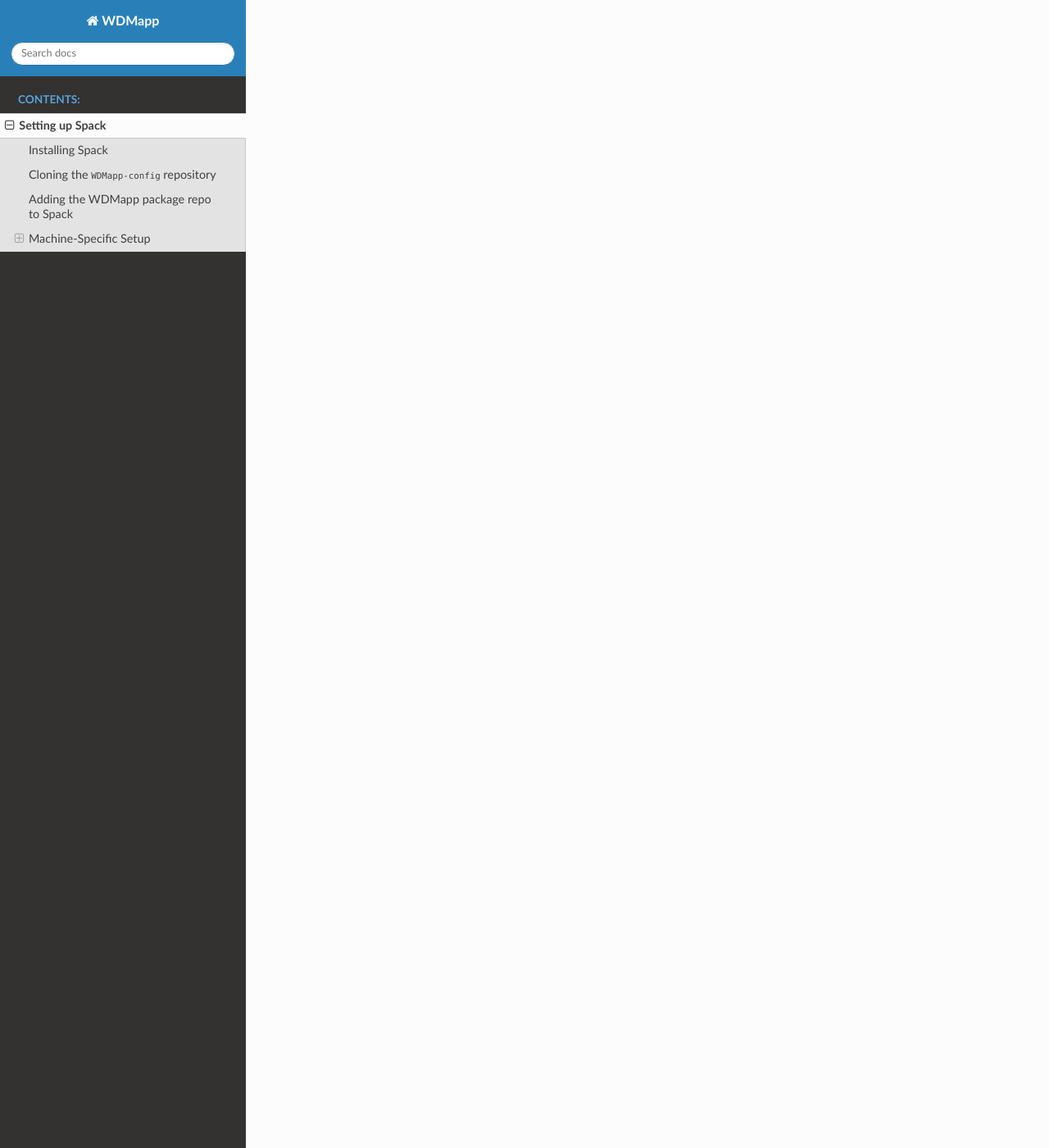
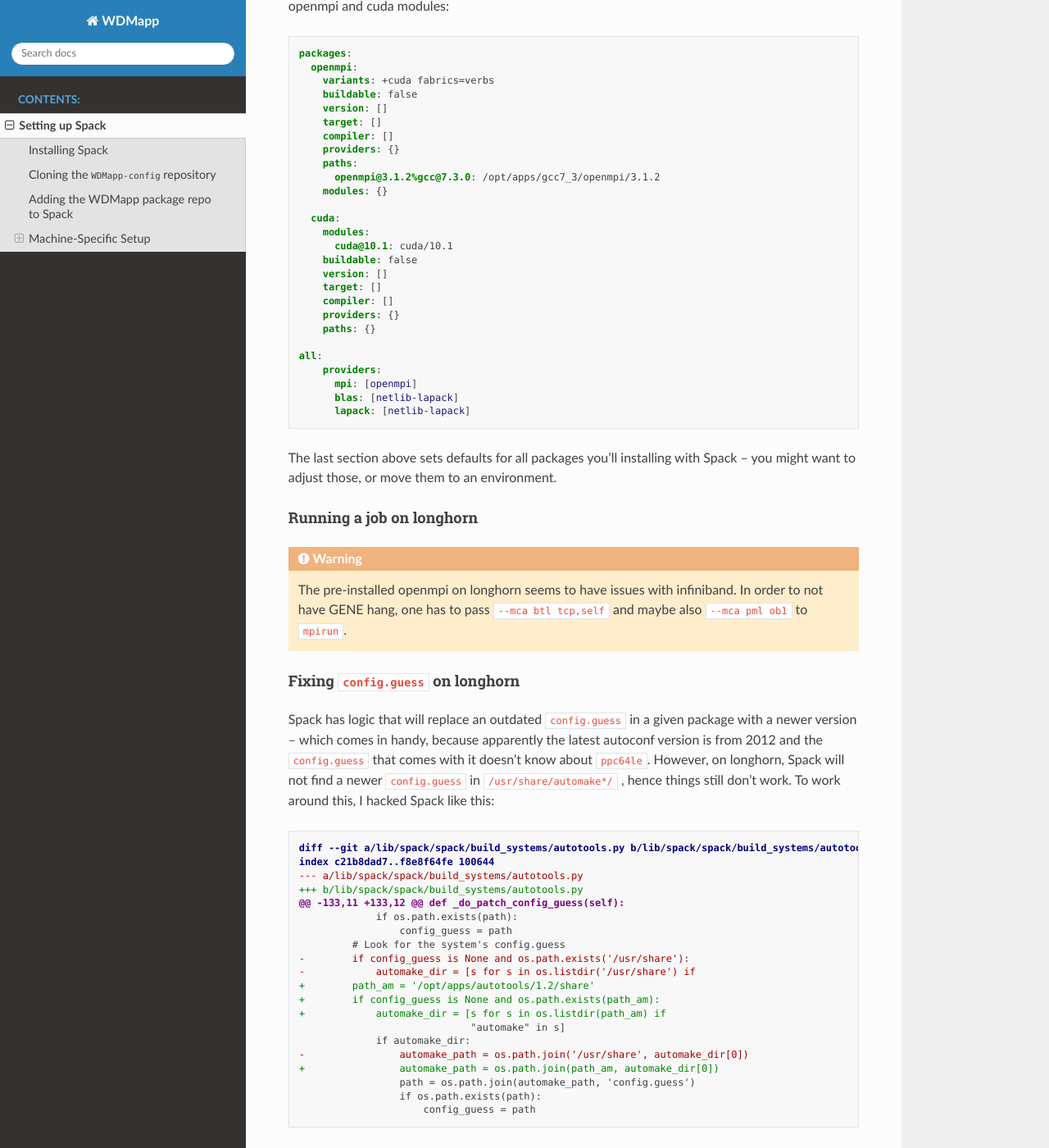
Before and after one commit to wdmapp/wdmapp-config, a Sphinx documentation site: the page built from docs/spack/setup.rst, in a window 1280 px wide and 1400 px high, scrolled down 3482 px. Shown: the whole window at 82% size. Built offline with Sphinx 7.4.7 and the Read the Docs theme 2.0.0, drawn with Linux system fonts in a browser that asks for light colours; pages that are not in the unit, such as notebooks, are missing from menus; some of the changed text lies outside the part shown.

Commit message:
docs: updates for longhorn

```diff
--- a/docs/spack/setup.rst
+++ b/docs/spack/setup.rst
@@ -114,6 +114,153 @@
    requried to `module load cuda/10.1.243` before building GENE, and
    probably other software that uses CUDA..
 
+TACC longhorn
+---------------------
+
+Longhorn is currentlt pretty bare bones in terms of software
+installed, but with some patience, Spack will install most things for
+you.
+
+The following describes how to use the installed openmpi 3.1.2 + gcc
+7.3.0.
+
+Using provided basic longhorn setup
+^^^^^^^^^^^^^^^^^^^^^^^^^^^^^^^^^^^^^^^
+
+Copy a basic setup for Spack on Longhorn from the `wdmapp-config
+<https://github.com/wdmapp/wdmapp-config/>`_ repository.
+
+.. code-block:: sh
+
+  $ mkdir -p ~/.spack/linux
+  $ cp path/to/wdmapp-config/spack/configs/longhorn/* ~/.spack/linux/
+
+.. warning::
+   This will overwrite an existing Spack configuration, so be careful
+   if you've previously set Spack up. If you have existing config, consider
+   using path/to/spack/etc/spack/package.yaml for packages instead, and add
+   gcc 7.3.0 to your exising compilers.yaml if not already present.
+
+
+Creating your own setup
+^^^^^^^^^^^^^^^^^^^^^^^^^^^^^^
+
+ Alternatively, you can create your own config:
+
+ .. code-block:: sh
+
+  module load gcc/7.3.0
+  spack compiler find
+
+This should find a number of compilers, including gcc 7.3.0. You may
+want to repeat this step for gcc 9.1.0 -- however, there is currently
+no preinstalled MPI for this compiler.
+
+he compilers on longhorn require LD_LIBRARY_PATH hackery to function, and spack sanitizes LD_LIBRARY_PATH. The workaround is described here. In this case, edit ``~/.spack/linux/compilers.yaml``:
+
+spack config edit compilers
+and modify the modules section for gcc 7 like this:
+
+
+.. code-block:: yaml
+
+   - compiler:
+      spec: gcc@7.3.0
+      paths:
+        cc: /opt/apps/gcc/7.3.0/bin/gcc
+        cxx: /opt/apps/gcc/7.3.0/bin/g++
+        f77: /opt/apps/gcc/7.3.0/bin/gfortran
+        fc: /opt/apps/gcc/7.3.0/bin/gfortran
+      flags: {}
+      operating_system: rhel7
+      target: ppc64le
+      modules: [gcc/7.3.0] # <-- ADD THIS
+      environment: {}
+      extra_rpaths: []
+
+    similar is required for gcc/9.1.0, and possibly for xl.
+
+Add a minimal ``packages.yaml`` in ``~/.spack/linux/packages.yaml`` that
+registers the preinstalled openmpi and cuda modules:
+
+.. code-block:: yaml
+
+   packages:
+     openmpi:
+       variants: +cuda fabrics=verbs
+       buildable: false
+       version: []
+       target: []
+       compiler: []
+       providers: {}
+       paths:
+         openmpi@3.1.2%gcc@7.3.0: /opt/apps/gcc7_3/openmpi/3.1.2
+       modules: {}
+
+     cuda:
+       modules:
+         cuda@10.1: cuda/10.1
+       buildable: false
+       version: []
+       target: []
+       compiler: []
+       providers: {}
+       paths: {}
+
+   all:
+       providers:
+         mpi: [openmpi]
+         blas: [netlib-lapack]
+         lapack: [netlib-lapack]
+
+
+The last section above sets defaults for all packages you'll
+installing with Spack -- you might want to adjust those, or move them
+to an environment.
+
+Running a job on longhorn
+^^^^^^^^^^^^^^^^^^^^^^^^^^
+
+.. warning::
+
+   The pre-installed openmpi on longhorn seems to have issues with
+   infiniband. In order to not have GENE hang, one has to pass ``--mca
+   btl tcp,self`` and maybe also ``--mca pml ob1`` to ``mpirun``.
+
+Fixing ``config.guess`` on longhorn
+^^^^^^^^^^^^^^^^^^^^^^^^^^^^^^^^^^^
+
+Spack has logic that will replace an outdated ``config.guess`` in a
+given package with a newer version -- which comes in handy, because
+apparently the latest autoconf version is from 2012 and the
+``config.guess`` that comes with it doesn't know about
+``ppc64le``. However, on longhorn, Spack will not find a newer
+``config.guess`` in ``/usr/share/automake*/`` , hence things still
+don't work. To work around this, I hacked Spack like this:
+
+.. code-block:: diff
+
+  diff --git a/lib/spack/spack/build_systems/autotools.py b/lib/spack/spack/build_systems/autotools.py
+  index c21b8dad7..f8e8f64fe 100644
+  --- a/lib/spack/spack/build_systems/autotools.py
+  +++ b/lib/spack/spack/build_systems/autotools.py
+  @@ -133,11 +133,12 @@ def _do_patch_config_guess(self):
+               if os.path.exists(path):
+                   config_guess = path
+           # Look for the system's config.guess
+  -        if config_guess is None and os.path.exists('/usr/share'):
+  -            automake_dir = [s for s in os.listdir('/usr/share') if
+  +        path_am = '/opt/apps/autotools/1.2/share'
+  +        if config_guess is None and os.path.exists(path_am):
+  +            automake_dir = [s for s in os.listdir(path_am) if
+                               "automake" in s]
+               if automake_dir:
+  -                automake_path = os.path.join('/usr/share', automake_dir[0])
+  +                automake_path = os.path.join(path_am, automake_dir[0])
+                   path = os.path.join(automake_path, 'config.guess')
+                   if os.path.exists(path):
+                       config_guess = path
+
 Ubuntu 18.04
 ---------------------
 
```
Also changed, not shown: other parts of docs/spack/setup.rst (+1 -1 lines).
